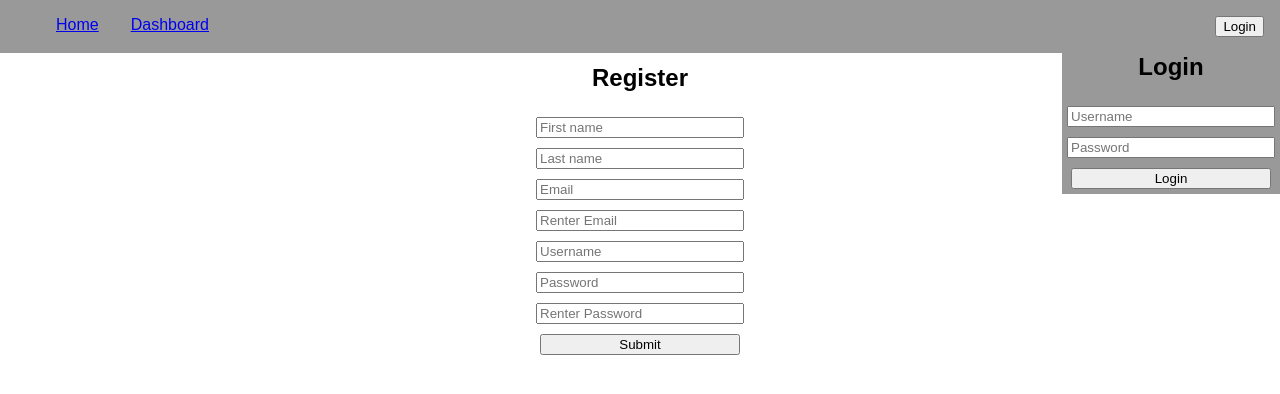
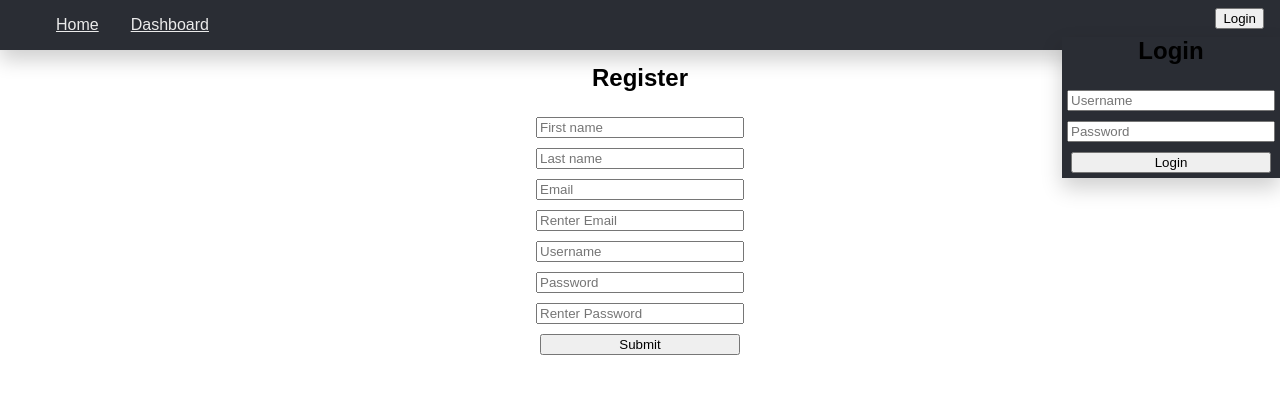
Before and after one commit to Oscmage/tournament-page, a React (Create React App) app in the folder frontend/: page / in a window 1280 px wide. Both pictures are taken after a click on the button "Login". Shown: the top 394 px of the page. Built offline with nearby package versions, Linux system fonts and the light colour scheme.

Commit message:
Minor css change to size.

```diff
--- a/frontend/src/css/Login.css
+++ b/frontend/src/css/Login.css
@@ -1,11 +1,13 @@
 .Logout {
   display: flex;
   justify-content: center;
-  background-color: rgba(0, 0, 0, 0.4);
+  background-color: rgba(42, 45, 52, 1);
+  box-shadow: 0 10px 20px rgba(0, 0, 0, 0.19);
   width: 150px;
   padding: 1rem;
 }
 
 .Login {
-  background-color: rgba(0, 0, 0, 0.4);
+  background-color: rgba(42, 45, 52, 1);
+  box-shadow: 0 10px 20px rgba(0, 0, 0, 0.19);
 }
--- a/frontend/src/css/Main.css
+++ b/frontend/src/css/Main.css
@@ -17,3 +17,7 @@ h2 {
 p {
   text-align: center;
 }
+
+a {
+  color: #ebebeb;
+}
--- a/frontend/src/css/Menu.css
+++ b/frontend/src/css/Menu.css
@@ -1,7 +1,8 @@
 .Menu {
   display: flex;
   position: fixed;
-  background-color: rgba(0, 0, 0, 0.4);
+  background-color: rgba(42, 45, 52, 1);
+  box-shadow: 0 10px 20px rgba(0, 0, 0, 0.19);
   width: 100%;
 }
 
@@ -24,7 +25,7 @@
   display: flex;
   justify-content: center;
   align-items: center;
-  padding: 1rem;
+  padding: 0.5rem 1rem;
 }
 
 .LoginContainer  {
```
